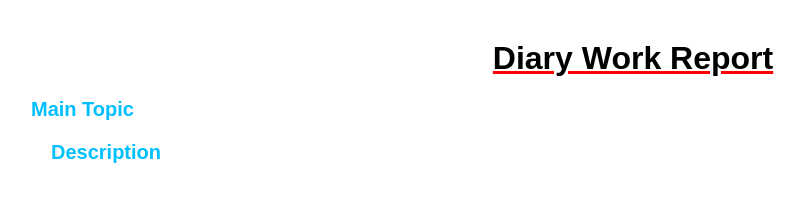
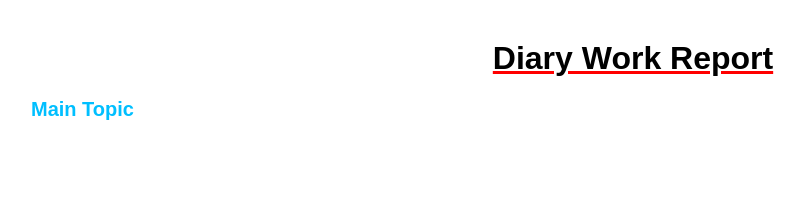
Before and after one commit to NpppthT/Panudach-Budda_2002, a plain HTML site: page index.html in a window 1280 px wide. Shown: the whole page, without its empty margins (7-812 px from the left). Drawn offline with Linux system fonts and the light colour scheme.

Commit message:
auto update

```diff
--- a/index.html
+++ b/index.html
@@ -24,13 +24,5 @@
   Main Topic
 </h2>
 
-<h2 style="font-family: 'TH Sarabun New', sans-serif;
-           font-size: 20px;
-           color: deepskyblue;
-           margin-left: 50px;
-           margin-top: 20px;">
-  Description
-</h2>
-
 </body>
 </html>
```
